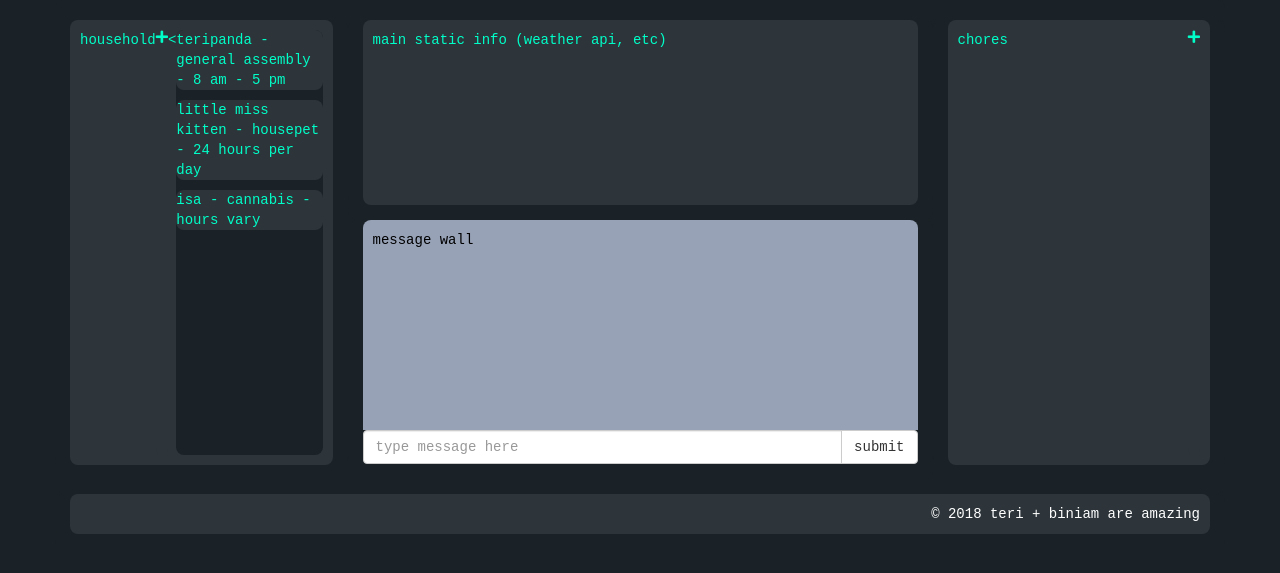
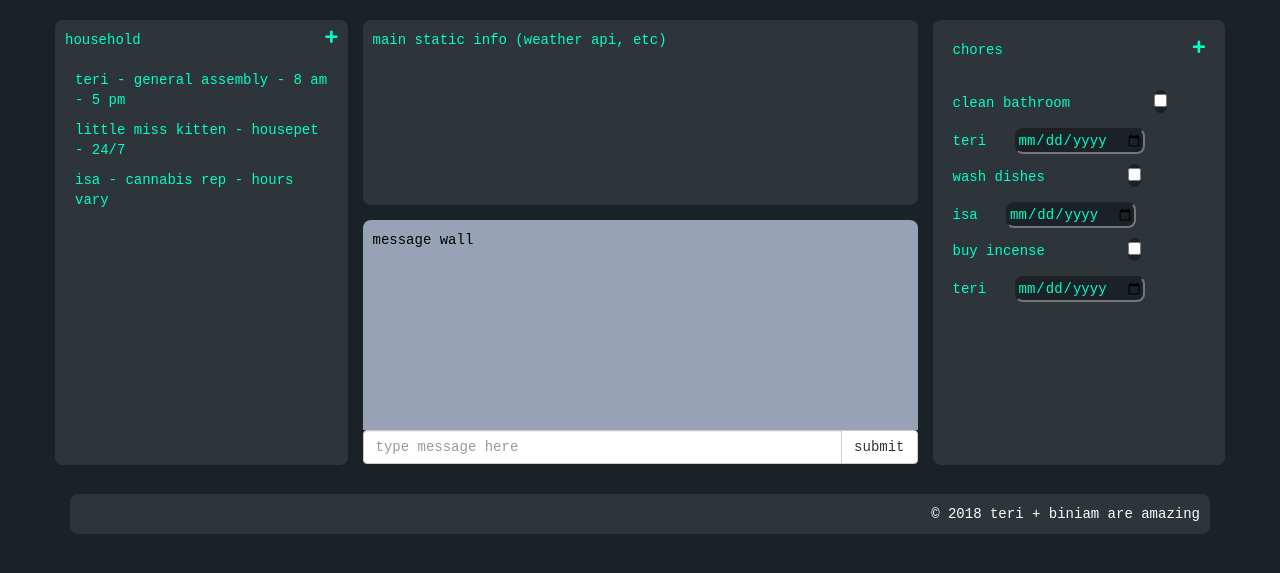
Before and after one commit to londondata/homeboard, a Node server app: page / in a window 1280 px wide. Shown: the part 75-648 px from the top of the page. Run offline with Node 20, Linux system fonts and the light colour scheme; some libraries are stand-ins or nearby versions.

Commit message:
css stylings, adding jquery

```diff
--- a/public/scripts/main.js
+++ b/public/scripts/main.js
@@ -7,27 +7,22 @@ var day = ("0" + now.getDate()).slice(-2);
 var month = ("0" + (now.getMonth() + 1)).slice(-2);
 var today = now.getFullYear()+"-"+(month)+"-"+(day) ;
 
-
-
+//modals:
 $('#householdModal').on('show.bs.modal', function (event) {
-  var button = $(event.relatedTarget) // Button that triggered the modal
-  var recipient = button.data('whatever') // Extract info from data-* attributes
-  // If necessary, you could initiate an AJAX request here (and then do the updating in a callback).
-  // Update the modal's content. We'll use jQuery here, but you could use a data binding library or other methods instead.
+  var button = $(event.relatedTarget)
+  var recipient = button.data('whatever')
   var modal = $(this)
   modal.find('.modal-title').text('add household user')
 });
 
 $('#choresModal').on('show.bs.modal', function (event) {
-  var button = $(event.relatedTarget) // Button that triggered the modal
-  var recipient = button.data('whatever') // Extract info from data-* attributes
-  // If necessary, you could initiate an AJAX request here (and then do the updating in a callback).
-  // Update the modal's content. We'll use jQuery here, but you could use a data binding library or other methods instead.
+  var button = $(event.relatedTarget)
+  var recipient = button.data('whatever')
   var modal = $(this)
   modal.find('.modal-title').text('add chores')
 });
 
-
+//date:
 $('#date').val(today);
     $("#addHome").on("click", (e)=>{
         e.preventDefault();
@@ -36,6 +31,26 @@ $('#date').val(today);
         $('#addHomeForm').css("display","inline-block");
     });
 
+//add messages to wall:
+
+$('#addMessage').on('click', function(e) {
+    e.preventDefault();
+    console.log('be i working?')
+
+    var newMessage = $('#addMessage');
+
+    // var defaultPlaceholder = $(newTaskField).attr('placeholder');
+
+    // var newTask = $(newTaskField).val();
+
+   $('#messages').append(newMessage);
+
+   // $(addMessage).val('');
+
+   // $(addMessage).attr('placeholder', defaultPlaceholder);
+});
+
+
 
 
 });
--- a/public/styles/style.css
+++ b/public/styles/style.css
@@ -37,27 +37,43 @@
     	border-radius: 0px;
     }
 
-    .dummydata {
-    	display: inline-block;
-    }
-
     .container{
     	padding-top: 20px;
     }
 
     p {
     	background-color: #2D353A;
-    /*	margin-top: 20px;*/
+    }
+
+    .householdContainer, .choresContainer {
+    	display: flex;
+    	flex-direction: column;
+    	min-height: 445px;
+    	background: #2D353A;
+        padding: 10px;
+
     }
 
     .fas{
     	background-color: #2D353A;
     }
-    .household, .info, .chores {
+
+    .household, .chores {
     	display: flex;
     	flex-direction: row;
     	justify-content: space-between;
+    	background: #2D353A;
     }
+
+    .householdList, .choreList {
+    	background: #2D353A;
+    	display: flex;
+    	flex-direction: column;
+    	align-items: flex-start;
+    	justify-content: left;
+    	padding: 10px;
+    }
+
 
 	.row > div{
         margin-bottom: 15px;
@@ -70,11 +86,21 @@
         padding: 10px;
 
     }
-    .household, .chores{
-        min-height: 445px;
+
+    .chores {
         background: #2D353A;
         padding: 10px;
     }
+
+    .checkboxen {
+    	margin-left: 75px;
+    }
+
+    #dummydate {
+    	margin-left: 20px;
+
+    }
+
     .info{
         min-height: 185px;
         background: #2D353A;
--- a/views/index.html
+++ b/views/index.html
@@ -20,10 +20,19 @@
 	<main>
 		<div class="container">
         <div class="row">
-            <div class="col-md-3">
-                <div class="household"><p>household</p><i class="fas fa-plus householdadd" data-toggle="modal" data-target="#householdModal"></i><
-                	<div class="dummydata"><p>teripanda - general assembly - 8 am - 5 pm</p><p>little miss kitten - housepet - 24 hours per day</p><p>isa - cannabis - hours vary</p></div></div>
-            </div>
+        	<!-- give the div below the min height -->
+            <div class="col-md-3 householdContainer">
+            	<!-- this will be title -->
+                <div class="household">
+                	<p>household</p><i class="fas fa-plus householdadd" data-toggle="modal" data-target="#householdModal"></i>
+                </div>
+                <!-- this will be list -->
+                <div class="householdList">
+                	<p>teri - general assembly - 8 am - 5 pm</p>
+                	<p>little miss kitten - housepet - 24/7</p>
+                	<p>isa - cannabis rep - hours vary</p>
+                </div>
+        </div>
 
             <div class="col-md-6">
                 <div class="row">
@@ -36,17 +45,41 @@
                         <div class="message-wall"><p>message wall</p></div>
 
                         	<div class="message-wall-input input-group">
-     						<input type="text" class="form-control" placeholder="type message here">
+
+     						<input type="text" class="form-control" placeholder="type message here" id="messages">
+
      						<span class="input-group-btn">
-       						<button class="btn btn-default" type="button">submit</button>
+       						<button class="btn btn-default" type="button" id="addMessage">submit</button>
 						     </span>
 						   </div>
                     </div>
                 </div>
             </div>
 
-            <div class="col-md-3">
+            <div class="col-md-3 choresContainer">
                 <div class="chores"><p>chores</p><i class="fas fa-plus choresadd" data-toggle="modal" data-target="#choresModal"></i></div>
+ 				<div class="choreList">
+                	<p>clean bathroom
+                		<label class="checkboxen">
+                			<input type="checkbox">
+                		</label>
+                	</p>
+                	<p>teri <input id="dummydate" type="date"></p>
+                	<p>wash dishes
+                		<label class="checkboxen">
+                			<input type="checkbox">
+                		</label>
+                	</p>
+                	<p>isa <input id="dummydate" type="date"></p>
+                	<p>buy incense
+                		<label class="checkboxen">
+                			<input type="checkbox">
+                		</label>
+                	</p>
+                	<p>teri <input id="dummydate" type="date"></p>
+                </div>
+
+
             </div>
         </div>
         <div class="row">
@@ -132,8 +165,5 @@
 </div>
 
 	</main>
-
-
-
 </body>
 </html>
```
